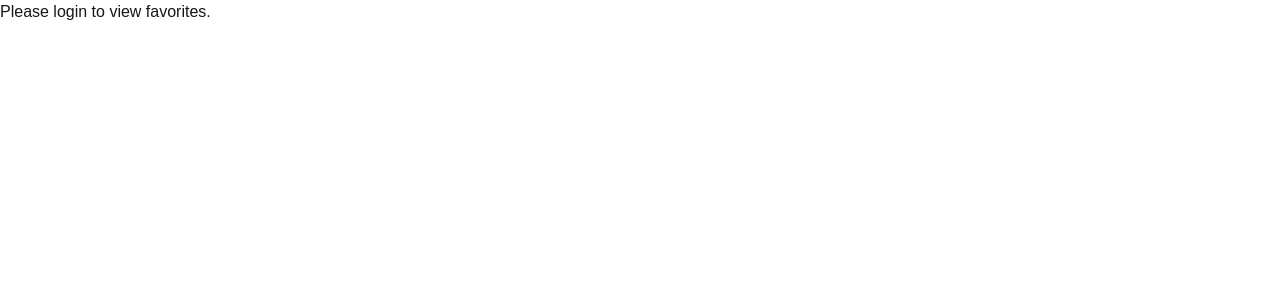
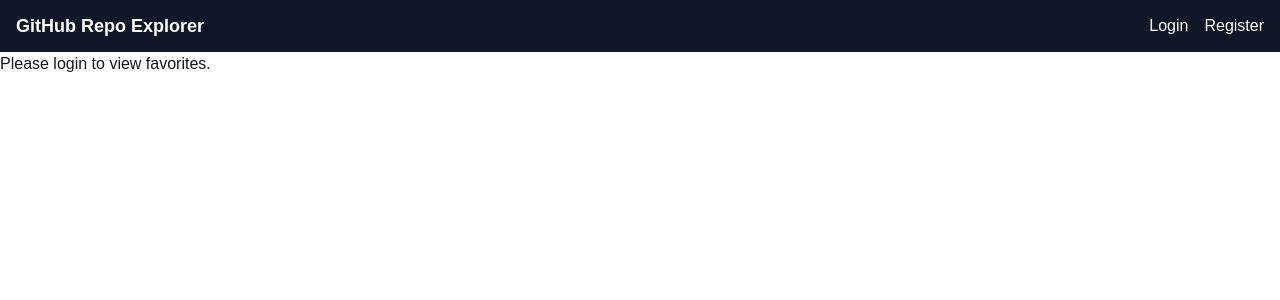
Before and after one commit to jadonahue/github_repo_explorer_frontend, a Next.js app: page /favorites in a window 1280 px wide. Shown: the top 300 px of the page. Built offline with nearby package versions, Linux system fonts and the light colour scheme.

Commit message:
Add NavBar component to home and favorites pages

```diff
--- /dev/null
+++ b/src/app/components/NavBar.tsx
@@ -0,0 +1,75 @@
+'use client';
+
+import React, { useEffect, useState } from 'react';
+import { useAuthStore } from '../store/authStore';
+import { useRouter } from 'next/navigation';
+
+const NavBar = () => {
+    const router = useRouter();
+    const { token, setToken, clearToken } = useAuthStore();
+    const [isLoggedIn, setIsLoggedIn] = useState(false);
+
+    // Sync with localStorage on refresh
+    useEffect(() => {
+        const storedToken = localStorage.getItem('token');
+        if (storedToken && !token) {
+            setToken(storedToken);
+        }
+
+        setIsLoggedIn(!!(token || storedToken));
+    }, [token, setToken]);
+
+    const handleLogout = () => {
+        clearToken(); // clear from store
+        localStorage.removeItem('token'); // clear from storage
+        setIsLoggedIn(false);
+        router.push('/'); // Redirect to home or login page
+    };
+
+    return (
+        <nav className="w-full bg-gray-900 text-white px-4 py-3 flex justify-between items-center">
+            <div className="text-lg font-bold">GitHub Repo Explorer</div>
+            <div className="space-x-4">
+                {isLoggedIn ? (
+                    <>
+                        <button
+                            onClick={() => router.push('/home')}
+                            className="hover:underline"
+                        >
+                            Home
+                        </button>
+                        <button
+                            onClick={() => router.push('/favorites')}
+                            className="hover:underline"
+                        >
+                            Favorites
+                        </button>
+                        <button
+                            onClick={handleLogout}
+                            className="text-red-400 hover:underline"
+                        >
+                            Logout
+                        </button>
+                    </>
+                ) : (
+                    <>
+                        <button
+                            onClick={() => router.push('/login')}
+                            className="hover:underline"
+                        >
+                            Login
+                        </button>
+                        <button
+                            onClick={() => router.push('/register')}
+                            className="hover:underline"
+                        >
+                            Register
+                        </button>
+                    </>
+                )}
+            </div>
+        </nav>
+    );
+};
+
+export default NavBar;
--- a/src/app/favorites/page.tsx
+++ b/src/app/favorites/page.tsx
@@ -4,6 +4,7 @@ import { useEffect, useState } from 'react';
 import { useAuthStore } from '../store/authStore'; // Get user token
 import { Repo } from '../store/repoStore';
 import RepoCard from '../components/RepoCard';
+import NavBar from '../components/NavBar';
 
 // Displays the user's favorite repositories
 const FavoritesPage = () => {
@@ -52,21 +53,22 @@ const FavoritesPage = () => {
         fetchFavorites();
     }, [token]);
 
-    // Render: if no token, prompt to log in
-    if (!token) return <p>Please login to view favorites.</p>;
-
-    // Render: loading state
-    if (loading) return <p>Loading favorites...</p>;
-
-    // Render: error message if fetch failed
-    if (error) return <p style={{ color: 'red' }}>{error}</p>;
-
-    // Render: empty state if no favorites
-    if (favorites.length === 0) return <p>No favorites saved yet.</p>;
-
-    // Render: user's favorite repos using RepoCard
     return (
         <div>
+            <NavBar />
+            {/* Show login prompt if not logged in */}
+            {!token && <p>Please login to view favorites.</p>}
+            {/* Show loading spinner */}
+            {token && loading && <p>Loading favorites...</p>}
+            {/* Show error message */}
+            {token && error && <p style={{ color: 'red' }}>{error}</p>}
+            {/* Show empty state */}
+            {token && !loading && favorites.length === 0 && (
+                <p>No favorites saved yet.</p>
+            )}
+            {/* Show favorites list */}
+            {token && !loading && favorites.length > 0 && (
+                <>
                     <h1 className="text-2xl font-bold mb-4">
                         Your Favorite Repositories
                     </h1>
@@ -96,10 +98,10 @@ const FavoritesPage = () => {
                                                 'Failed to remove favorite'
                                             );
 
-                                // Update UI locally after deletion
                                         setFavorites((prev) =>
                                             prev.filter(
-                                        (r) => r.repo_id !== repo.repo_id
+                                                (r) =>
+                                                    r.repo_id !== repo.repo_id
                                             )
                                         );
                                     } catch (error) {
@@ -110,6 +112,8 @@ const FavoritesPage = () => {
                             />
                         ))}
                     </ul>
+                </>
+            )}
         </div>
     );
 };
--- a/src/app/home/page.tsx
+++ b/src/app/home/page.tsx
@@ -11,6 +11,7 @@ import { useRepoStore } from '../store/repoStore'; // Custom hook to access glob
 import { useAuthStore } from '../store/authStore';
 import RepoCard from '../components/RepoCard'; // Component for displaying individual repos
 import { markReposWithFavorites } from '../utils/markFavorites';
+import NavBar from '../components/NavBar';
 
 const HomePage = () => {
     // Destructure token from authStore
@@ -101,6 +102,7 @@ const HomePage = () => {
 
     return (
         <div>
+            <NavBar />
             <div>Home Page</div>
 
             {/* Search bar for GitHub username */}
--- a/src/app/store/authStore.tsx
+++ b/src/app/store/authStore.tsx
@@ -20,8 +20,9 @@ interface AuthContextType {
     setPassword: (password: string) => void;
     error: string;
     setError: (error: string) => void;
-    token: string | null; // Testing hybrid persist
+    token: string | null;
     setToken: (token: string | null) => void;
+    clearToken: () => void;
 }
 
 /**
@@ -57,6 +58,11 @@ export function AuthProvider({ children }: { children: ReactNode }) {
         }
     }, [token]);
 
+    const clearToken = () => {
+        setToken(null);
+        localStorage.removeItem('token');
+    };
+
     return (
         <AuthContext.Provider
             value={{
@@ -66,8 +72,9 @@ export function AuthProvider({ children }: { children: ReactNode }) {
                 setPassword,
                 error,
                 setError,
-                token, // Test
+                token,
                 setToken,
+                clearToken,
             }}
         >
             {children}
```
Lines whose indentation alone changed are shown as unchanged.
